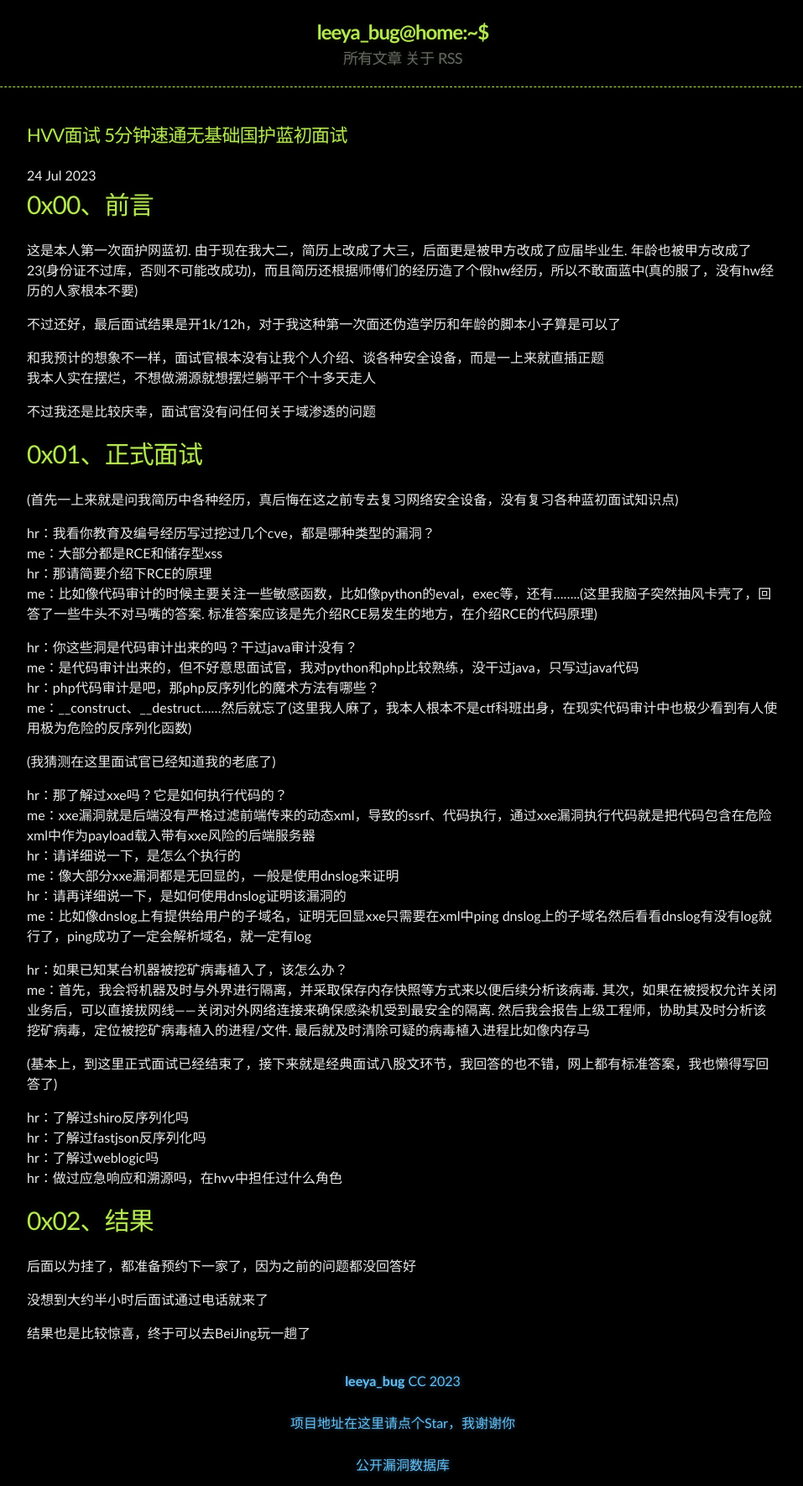
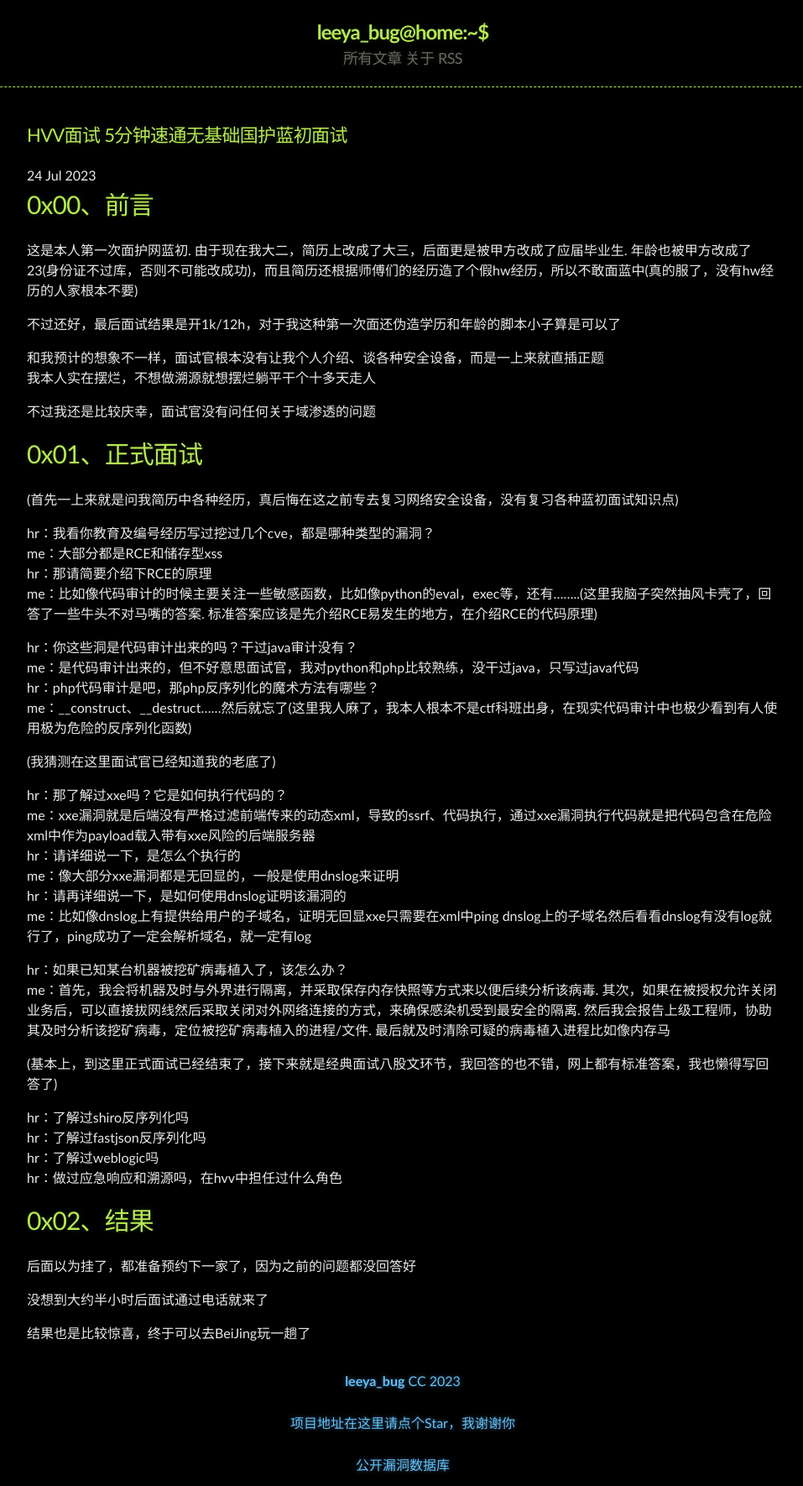
Before and after one commit to Leeyangee/leeyangee.github.io, a Jekyll site: the page built from _posts/2023-07-24-HVV面试 5分钟速通无基础国护蓝初面试.md, in a window 1280 px wide. Shown: the whole page at 84% size, without its empty margins (160-1117 px from the left). Built offline with Jekyll 4.4.1, drawn with Linux system fonts in a browser that asks for light colours.

Commit message:
Update 2023-07-24-HVV面试 5分钟速通无基础国护蓝初面试.md

```diff
--- a/_posts/2023-07-24-HVV面试 5分钟速通无基础国护蓝初面试.md
+++ b/_posts/2023-07-24-HVV面试 5分钟速通无基础国护蓝初面试.md
@@ -37,7 +37,7 @@ hr：请再详细说一下，是如何使用dnslog证明该漏洞的
 me：比如像dnslog上有提供给用户的子域名，证明无回显xxe只需要在xml中ping dnslog上的子域名然后看看dnslog有没有log就行了，ping成功了一定会解析域名，就一定有log
 
 hr：如果已知某台机器被挖矿病毒植入了，该怎么办？
-me：首先，我会将机器及时与外界进行隔离，并采取保存内存快照等方式来以便后续分析该病毒. 其次，如果在被授权允许关闭业务后，可以直接拔网线——关闭对外网络连接来确保感染机受到最安全的隔离. 然后我会报告上级工程师，协助其及时分析该挖矿病毒，定位被挖矿病毒植入的进程/文件. 最后就及时清除可疑的病毒植入进程比如像内存马
+me：首先，我会将机器及时与外界进行隔离，并采取保存内存快照等方式来以便后续分析该病毒. 其次，如果在被授权允许关闭业务后，可以直接拔网线然后采取关闭对外网络连接的方式，来确保感染机受到最安全的隔离. 然后我会报告上级工程师，协助其及时分析该挖矿病毒，定位被挖矿病毒植入的进程/文件. 最后就及时清除可疑的病毒植入进程比如像内存马
 
 (基本上，到这里正式面试已经结束了，接下来就是经典面试八股文环节，我回答的也不错，网上都有标准答案，我也懒得写回答了)
 
```
